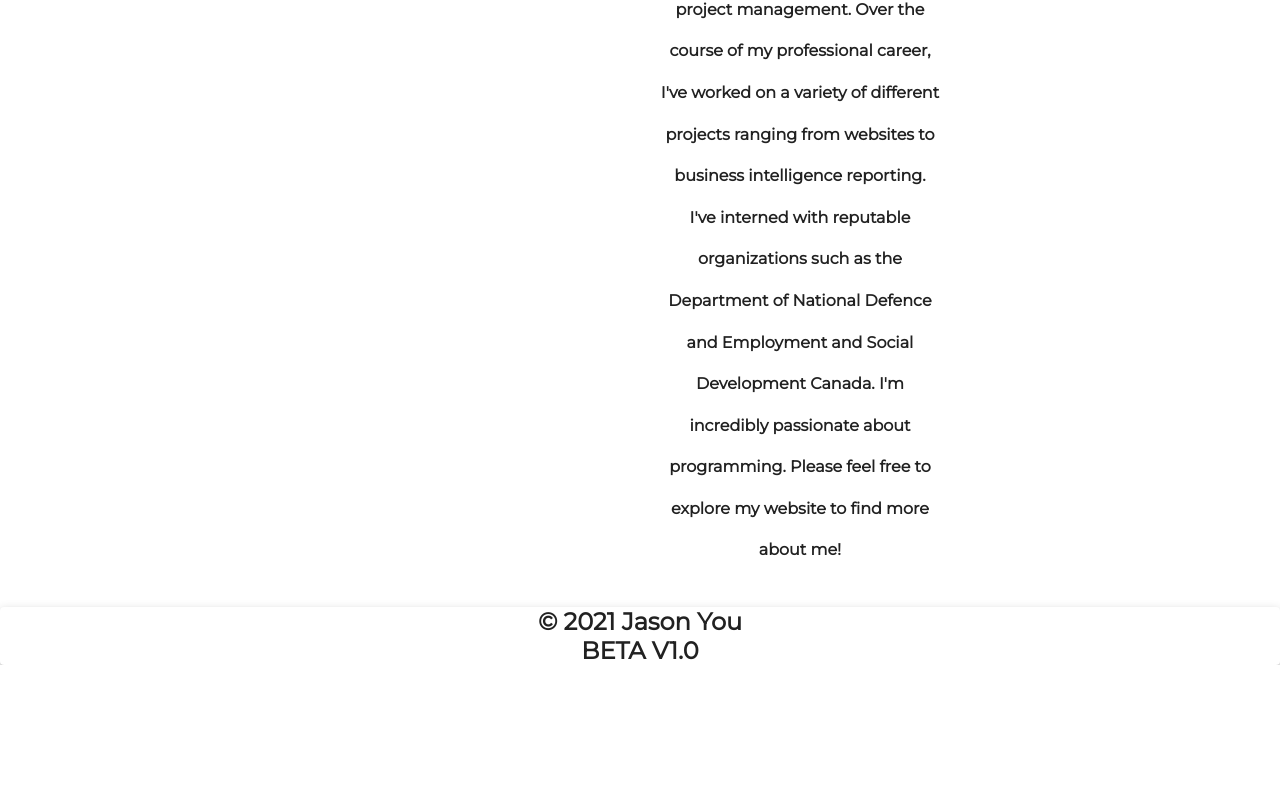
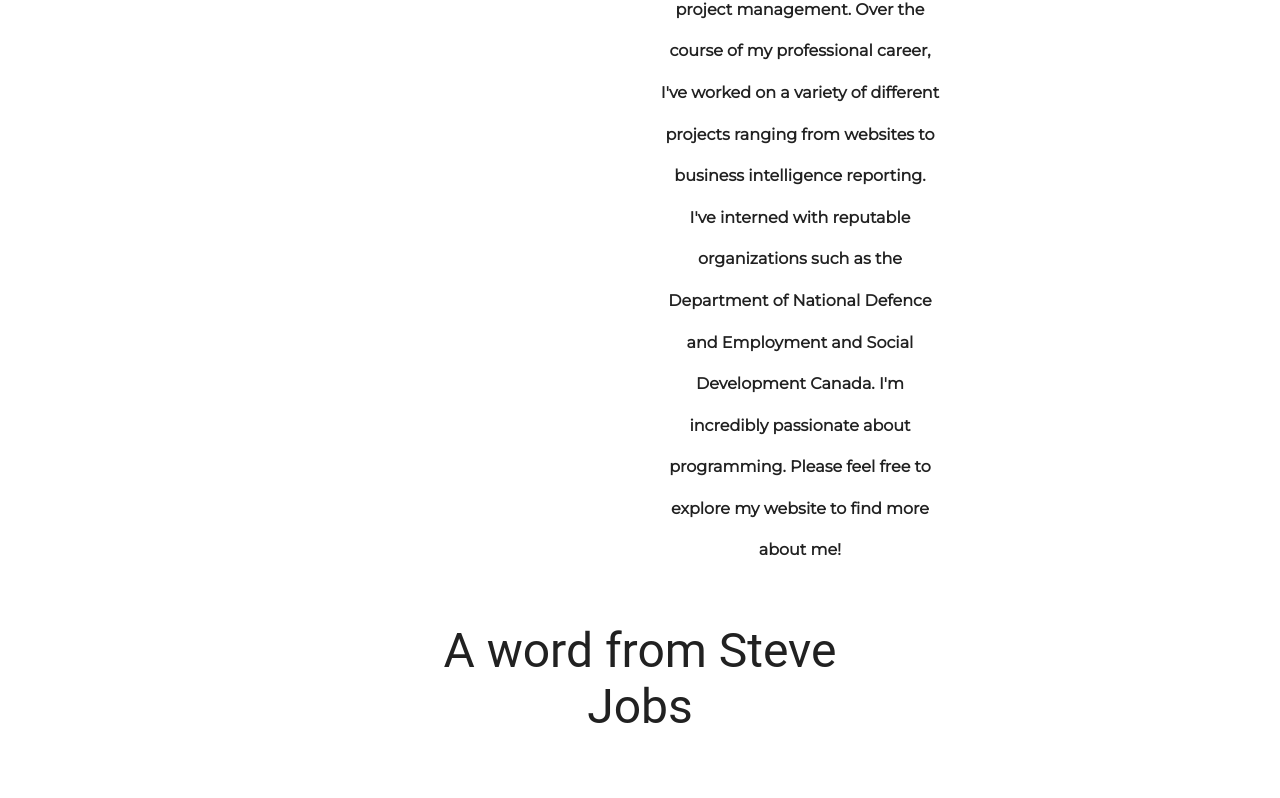
Before and after one commit to jyou044/personalwebsite, a React (Create React App) app: page / in a window 1280 px wide. Shown: the part 653-1451 px from the top of the page. Before the commit the page ends 1318 px from the top, so only its background shows below. Built offline with nearby package versions, Linux system fonts and the light colour scheme.

Commit message:
added video

```diff
--- a/package.json
+++ b/package.json
@@ -12,6 +12,7 @@
     "react": "^17.0.2",
     "react-dom": "^17.0.2",
     "react-pdf": "^5.3.0",
+    "react-player": "^2.9.0",
     "react-router-dom": "^5.2.0",
     "react-scripts": "4.0.3",
     "web-vitals": "^1.1.2"
--- a/src/App.js
+++ b/src/App.js
@@ -1,15 +1,14 @@
 
 import React from 'react';
 import './App.css';
-import Layout from '../src/components/Layout';
+import Layout from '../src/components/Layout'
 import Navbar from "./components/Navbar/Navbar"
 function App() {
   return (
     <div className="App">
       <Layout>
-      <Navbar />
+        <Navbar />
       </Layout>
-
     </div>
   );
 }
--- a/src/components/Home/Home.css
+++ b/src/components/Home/Home.css
@@ -4,3 +4,19 @@
     padding: 0;
     font-family: 'Montserrat', sans-serif;
   }
+  .player-wrapper {
+    width: auto;
+    height: auto;
+  }
+  .react-player {
+    padding-top: 56.25%;
+    position: relative;
+  }
+
+  .react-player > div {
+    position: absolute;
+    top: 0;
+  left: 0;
+  width: 100%;
+  height: 100%;
+  }
--- a/src/components/Home/Home.js
+++ b/src/components/Home/Home.js
@@ -4,6 +4,7 @@ import Grid from '@material-ui/core/Grid';
 import Typography from '@material-ui/core/Typography';
 import './Home.css';
 import Image from '../Home/Image';
+import ReactPlayer from "react-player";
 const useStyles = makeStyles((theme) => ({
     textFormat: {
       padding: theme.spacing(2),
@@ -16,6 +17,10 @@ const useStyles = makeStyles((theme) => ({
         lineHeight: 2.6,
         textAlign: 'center',
     },
+    videoFormat: {
+        marginBottom: '1rem',
+        textAlign: 'center',
+    },
     heightVal: {
        backgroundSize: 'cover',
     },
@@ -24,7 +29,7 @@ const useStyles = makeStyles((theme) => ({
   export default function Home() {
         const classes = useStyles();
         return (
-            <div>
+            <div className="player-wrapper">
                 <Grid container>
                     <Grid item xs={12}>
                         <Typography variant="h2" align="center" className={classes.textFormat} gutterBottom>Jason You</Typography>
@@ -37,7 +42,6 @@ const useStyles = makeStyles((theme) => ({
                 <Grid container>
                     <Grid item xs={12} md={3}></Grid>
                     <Grid item xs={12} md={3} className={classes.textFormat}>
-
                             <Image />
                         </Grid>
                     <Grid item xs={12} md={3} className={classes.paraFormat} style={{padding: 20}}>
@@ -49,6 +53,25 @@ const useStyles = makeStyles((theme) => ({
                             </p>
                     </Grid>
                 </Grid>
+                <Grid container>
+                    <Grid item xs={12} md={4}></Grid>
+                    <Grid item xs={12} md={4} classes={classes.textFormat}>
+                        <Typography variant="h3" className={classes.textFormat} gutterBottom> A word from Steve Jobs</Typography>
+                    </Grid>
+                </Grid>
+                <Grid container className={classes.videoFormat}>
+                <Grid item xs={12} md={4}></Grid>
+                    <Grid item xs={12} md={4} className={classes.videoFormat}>
+                        <ReactPlayer
+                                url="https://www.youtube.com/watch?v=Md131bYEnE0"
+                                className="react-player"
+                                playing
+                                width="100%"
+                                height="100%"
+                                controls={true}
+                                />
+                        </Grid>
+                </Grid>
             </div>
         );
     }
--- a/src/components/Layout.js
+++ b/src/components/Layout.js
@@ -5,7 +5,6 @@ class Layout extends Component {
     render() {
         return (
             <div>
-
                 {this.props.children}
                 <FooterVal />
             </div>
--- a/src/components/Navbar/Navbar.js
+++ b/src/components/Navbar/Navbar.js
@@ -27,8 +27,8 @@ class Navbar extends Component {
                                 {MenuItems.map((item, index) => {
                                         return (
 
-                                            <li key={index}>
-                                                    <NavLink to={item.url} className={item.cName} onClick={this.handleClick}>
+                                            <li key={index} >
+                                                    <NavLink to={item.url} className={item.cName} onClick={this.handleClick} >
                                                         {item.title}
                                                     </NavLink>
                                             </li>
```
Also changed, not shown: 1 other file (tests, documents, lock files or other folders).
